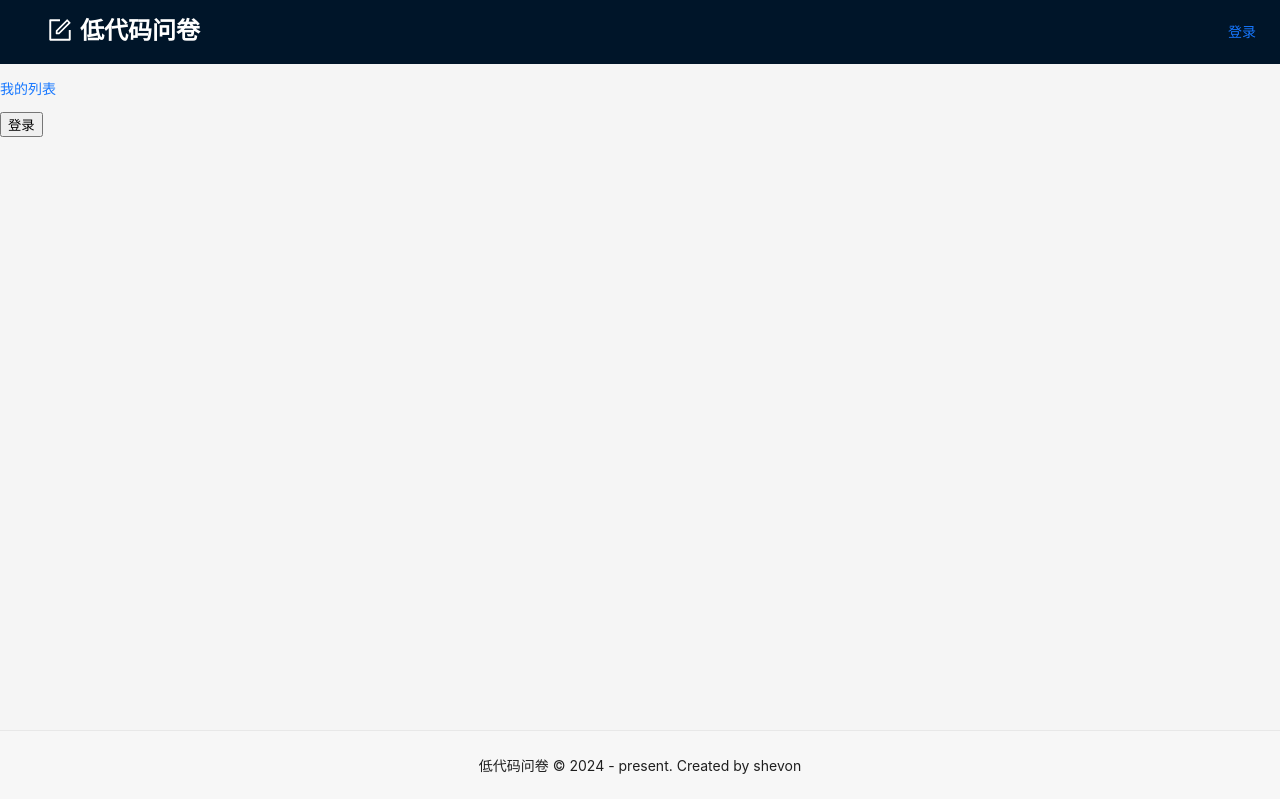
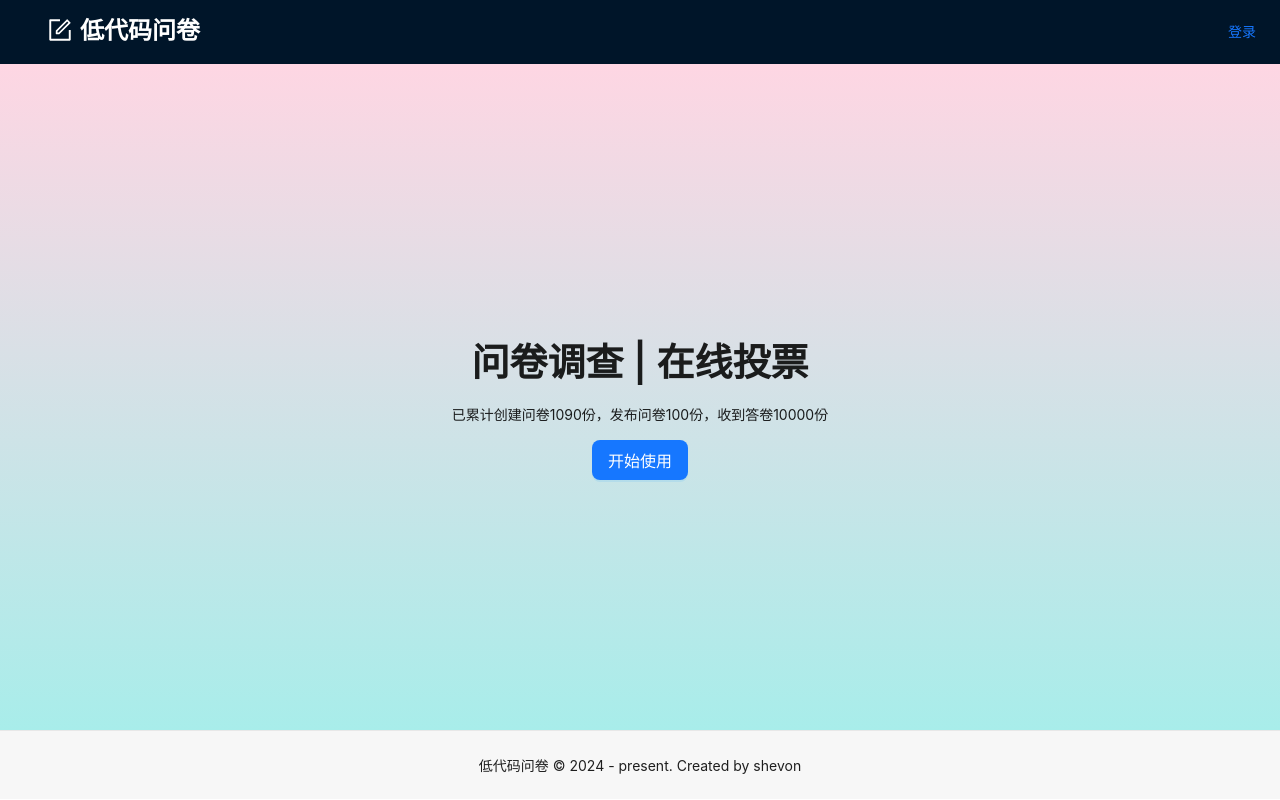
Before and after one commit to shevonne/react-form-edit, a React (Create React App) app: page / in a window 1280 px wide. Built offline with nearby package versions, Linux system fonts and the light colour scheme.

Commit message:
feat:完善主页样式

```diff
--- /dev/null
+++ b/src/pages/Home.module.scss
@@ -0,0 +1,8 @@
+.container {
+  display: flex;
+  flex-direction: column;
+  justify-content: center;
+  align-items: center;
+  min-height: calc(100vh - 68px - 66px);
+  background-image: linear-gradient(to top, #a8edea 0%, #fed6e3 100%);
+}
--- a/src/pages/Home.tsx
+++ b/src/pages/Home.tsx
@@ -1,20 +1,29 @@
 import React, { FC } from 'react';
-import { useNavigate, Link } from 'react-router-dom';
+import { HOME_PATHNAME, MANAGE_INDEX_PATHNAME } from '../router';
+import { useNavigate } from 'react-router-dom';
+import styles from './Home.module.scss';
+import { Button, Typography } from 'antd';
+
+const { Title, Paragraph } = Typography;
+
 const Home: FC = () => {
   const nav = useNavigate();
   const goToLogin = () => {
     nav({
-      pathname: '/login',
+      pathname: MANAGE_INDEX_PATHNAME,
       search: 'username=shevon',
     });
   };
   return (
-    <div>
-      <p>
-        <Link to="/manage/list">我的列表</Link>
-      </p>
+    <div className={styles.container}>
+      <Title>问卷调查 | 在线投票</Title>
+      <Paragraph>
+        已累计创建问卷1090份，发布问卷100份，收到答卷10000份
+      </Paragraph>
       <div>
-        <button onClick={goToLogin}>登录</button>
+        <Button onClick={goToLogin} type="primary" size="large">
+          开始使用
+        </Button>
       </div>
     </div>
   );
```
